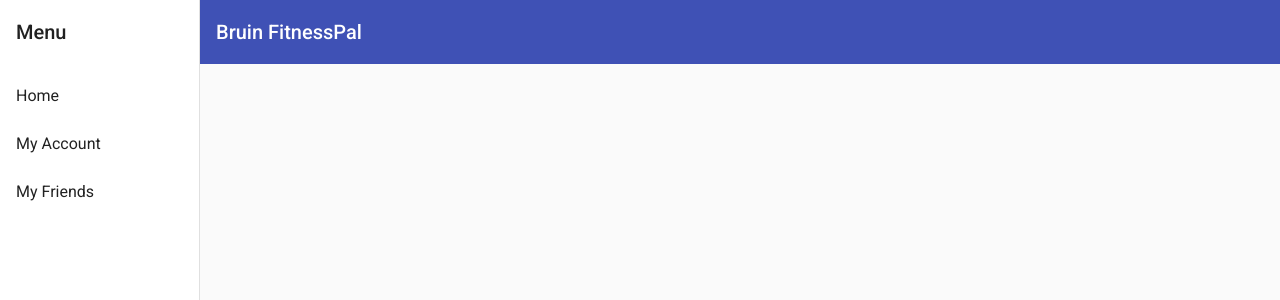
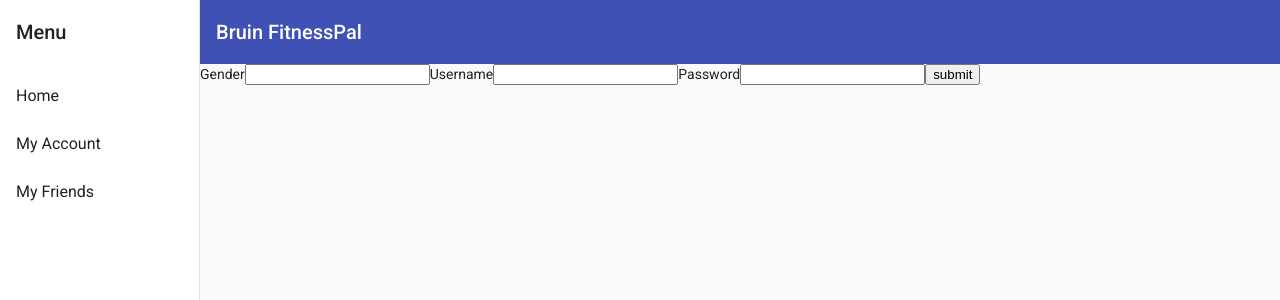
Before and after one commit to charles2secret/Bruin-FitnessPal-Final, an Angular app in the folder frontend/: page /signUp in a window 1280 px wide. Before the commit this address led to /. Shown: the top 300 px of the page. Built offline with nearby package versions, Linux system fonts and the light colour scheme.

Commit message:
1.Make sure we can get users' username and password when they click Sign In. 2.Create a template for sign up page and record all users' information.

```diff
--- a/frontend/src/app/app-routing.module.ts
+++ b/frontend/src/app/app-routing.module.ts
@@ -3,11 +3,13 @@ import { Routes, RouterModule } from '@angular/router';
 import { DashboardHomeComponent } from './dashboard-home/dashboard-home.component';
 import { LoginComponent } from './login/login.component';
 import { NavigationPanelComponent } from './navigation-panel/navigation-panel.component';
+import { SignUpComponent } from './sign-up/sign-up.component';
 
 const routes: Routes = [
   { path:'home', component: DashboardHomeComponent },
   { path:'login', component: LoginComponent},
-  {path:'navigate',component:NavigationPanelComponent}
+  {path:'navigate',component:NavigationPanelComponent},
+  {path: 'signUp',component: SignUpComponent}
 ];
 
 @NgModule({
--- a/frontend/src/app/app.module.ts
+++ b/frontend/src/app/app.module.ts
@@ -20,13 +20,15 @@ import { LoginComponent } from './login/login.component';
 // for communicating with backend using HttpClient
 import { AppService } from './app.service';
 import {HttpClientModule} from '@angular/common/http';
+import { SignUpComponent } from './sign-up/sign-up.component';
 
 @NgModule({
   declarations: [
     AppComponent,
     DashboardHomeComponent,
     NavigationPanelComponent,
-    LoginComponent
+    LoginComponent,
+    SignUpComponent
   ],
   imports: [
     BrowserModule,
--- a/frontend/src/app/app.service.ts
+++ b/frontend/src/app/app.service.ts
@@ -43,7 +43,14 @@ export class AppService {
     };
     return this.httpClient.post(`${this.uri}/issues`,issue);
   }
-
+  addIssue2(gender,username, password) {
+    const issue = {
+      gender: gender,
+      username: username,
+      password: password,
+    };
+    return this.httpClient.post(`${this.uri}/issues`,issue);
+  }
   updateIssue(id, title, responsible, description, severity) {
     const issue = {
       title: title,
--- a/frontend/src/app/login/login.component.css
+++ b/frontend/src/app/login/login.component.css
@@ -40,7 +40,7 @@ h1 span {
 
 .hero-bg p {
     font-weight: bold;
-    margin: 0 1em 3em
+    margin: 0 1em 1em
 }
 
 .form-container {
@@ -86,3 +86,14 @@ input[type=button] {
     border-radius: 0.5em;
 
 }
+
+input[type=submit] {
+    background-color: #F89104;
+    border: none;
+    width: 20%;
+    color:white;
+    font-weight: bold;
+    cursor: pointer;
+    border-radius: 0.5em;
+
+}
--- a/frontend/src/app/login/login.component.html
+++ b/frontend/src/app/login/login.component.html
@@ -11,15 +11,17 @@
             <p>Logging in your personal workout moments, and connecting with other users. </p>
 
             <div class="form-container">
-                <form action="">
+                <form (submit)="loginUser($event)">
                     <div class="sign-in">
                         <label for="username">Username</label>
                         <input type="text" name="username" id="username" size=”15” maxlength=”30”>
                         <label for="password">Password</label>
                         <input type="text" name="password" id="password" size=”15” maxlength=”30”>
+                        <p>Click the "sign in" button if you are ready</p>
+                        <input type="submit" value="Sign in" href="#">
                         <p>If you haven't created an account yet, please click the "sign up" button below. </p>
                     </div>
-                    <input type="button" value="Sign Up" href="#">
+                    <input type="button" value="Sign Up" routerLink="/signUp">
                 </form>
             </div>
         </section>
--- a/frontend/src/app/login/login.component.ts
+++ b/frontend/src/app/login/login.component.ts
@@ -17,21 +17,23 @@ export class LoginComponent implements OnInit {
    */
   // a test case for login
   ngOnInit() {
-    this.appService.addIssue("abs","edb").subscribe((issue)=>{
-      const temp = {
-        name: "10",
-        age: "20",
-      }
-      if (issue == true) {
-        alert("login success")
-      }
-      else {
-        alert("login failed")
-      }
-    })
+
   }
 
  loginUser(event: any){
-   console.log(event)
+   event.preventDefault()
+   const target = event.target
+   const username = target.querySelector('#username').value
+   const password = target.querySelector('#password').value
+   this.appService.addIssue(username,password).subscribe((issue)=>{
+
+    if (username == "123") {
+      alert("login success")
+    }
+    else {
+      alert("login failed")
+    }
+  })
+   console.log(username,password)
  }
 }
--- /dev/null
+++ b/frontend/src/app/sign-up/sign-up.component.html
@@ -0,0 +1,11 @@
+<body>
+    <form (submit)="loginUser($event)">
+        <label for="gender">Gender</label>
+        <input type="text" name="gender" id="gender" size=”15” maxlength=”20”>
+        <label for="username">Username</label>
+        <input type="text" name="username" id="username" size=”15” maxlength=”30”>
+        <label for="password">Password</label>
+        <input type="text" name="password" id="password" size=”15” maxlength=”30”>
+        <input type="submit" value="submit" href="#">
+    </form>
+</body>
--- /dev/null
+++ b/frontend/src/app/sign-up/sign-up.component.ts
@@ -0,0 +1,33 @@
+import { Component, OnInit } from '@angular/core';
+import { AppService } from "../app.service";
+@Component({
+  selector: 'app-sign-up',
+  templateUrl: './sign-up.component.html',
+  styleUrls: ['./sign-up.component.css']
+})
+export class SignUpComponent implements OnInit {
+
+  constructor(private appService: AppService) { }
+
+  ngOnInit() {
+
+  }
+
+  loginUser(event: any){
+    event.preventDefault()
+    const target = event.target
+    const gender = target.querySelector('#gender').value
+    const username = target.querySelector('#username').value
+    const password = target.querySelector('#password').value
+    this.appService.addIssue2(gender,username,password).subscribe((issue)=>{
+
+     if (gender == "male") {
+       alert("login success")
+     }
+     else {
+       alert("login failed")
+     }
+   })
+    console.log(gender,username,password)
+  }
+}
```
Also changed, not shown: frontend/src/app/sign-up/sign-up.component.css (added), 1 other file (tests, documents, lock files or other folders).
